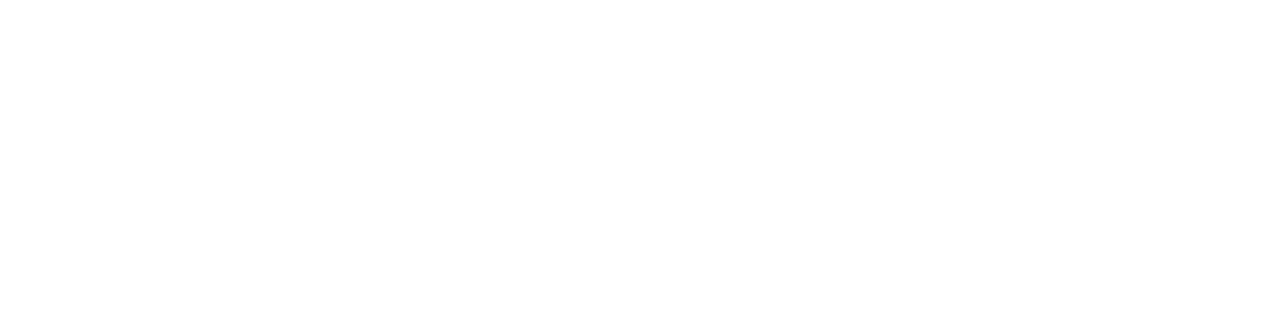
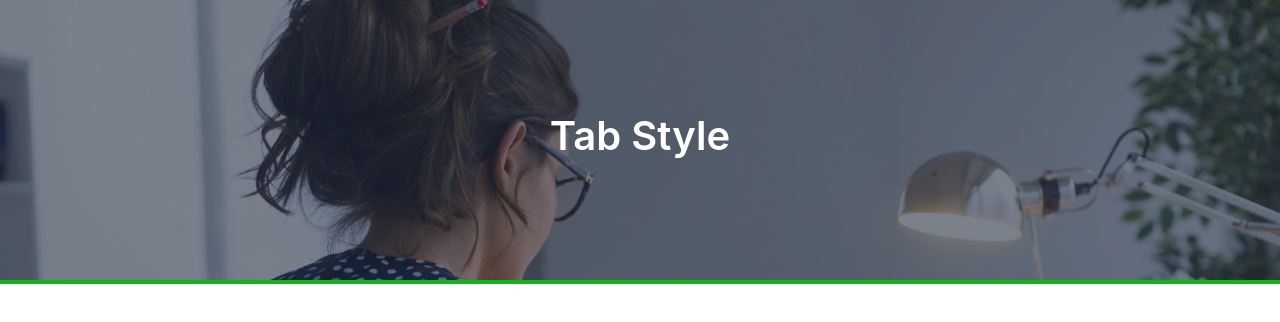
Before and after one commit to danishulhassan7/job-stock, a React (Create React App) app in the folder job-stock/: page /tabStyle in a window 1280 px wide. Shown: the top 322 px of the page. Built offline with nearby package versions, Linux system fonts and the light colour scheme.

Commit message:
Job-Stock >> Tab: added a back cover

```diff
--- a/job-stock/src/App.css
+++ b/job-stock/src/App.css
@@ -11,3 +11,65 @@
   font-size: calc(10px + 2vmin);
   color: white;
 }
+
+
+/* Styling of TabStyle Top  */
+.inner-header-title,
+.inner-header-title.blank {
+	border-bottom: 4px solid #11b719;
+	overflow: visible
+}
+.inner-header-title {
+	padding: 7em 0;
+	text-align: center;
+	color: #fff;
+	position: relative;
+	background-size: cover
+}
+
+.inner-header-title:before {
+	position: absolute;
+	content: "";
+	left: 0;
+	right: 0;
+	top: 0;
+	bottom: 0;
+	display: block;
+	background: #242d3e;
+	opacity: .6
+}
+
+.inner-header-title.blank:before,
+.inner-header-title.blank:brfore,
+.inner-header-title.gray-bg:before {
+	opacity: 0
+}
+
+.inner-header-title>* {
+	position: relative
+}
+
+.inner-header-title.text-left {
+	text-align: left;
+	color: #35434e
+}
+
+.inner-header-title h1 {
+	font-weight: 600
+}
+
+.inner-header-title p {
+	color: #fff
+}
+
+.inner-header-title.blank {
+	padding: 10em 0;
+	text-align: center;
+	color: #fff;
+	background: #53bb13;
+	background: -moz-radial-gradient(center, ellipse cover, #53bb13 0, #11b719 100%);
+	background: -webkit-radial-gradient(center, ellipse cover, #53bb13 0, #11b719 100%);
+	background: radial-gradient(ellipse at center, #53bb13 0, #11b719 100%);
+	filter: progid:DXImageTransform.Microsoft.gradient( startColorstr='#53bb13', endColorstr='#11b719', GradientType=1);
+	background-size: cover
+}
--- a/job-stock/src/components/TabStyle.js
+++ b/job-stock/src/components/TabStyle.js
@@ -7,12 +7,14 @@
 
 export const TabStyle = () => (
     <Styles>
+			<section class="inner-header-title" style={{backgroundImage: "url(" + bannerImg + ")"}}>
 				<Container>
 					<Row>
                         <Col>
-
+                            <h1>Tab Style</h1>
                         </Col>
                     </Row>
 				</Container>
+			</section>
     </Styles>
 );
```
Also changed, not shown: 1 other file (tests, documents, lock files or other folders). Lines whose indentation alone changed are shown as unchanged.
